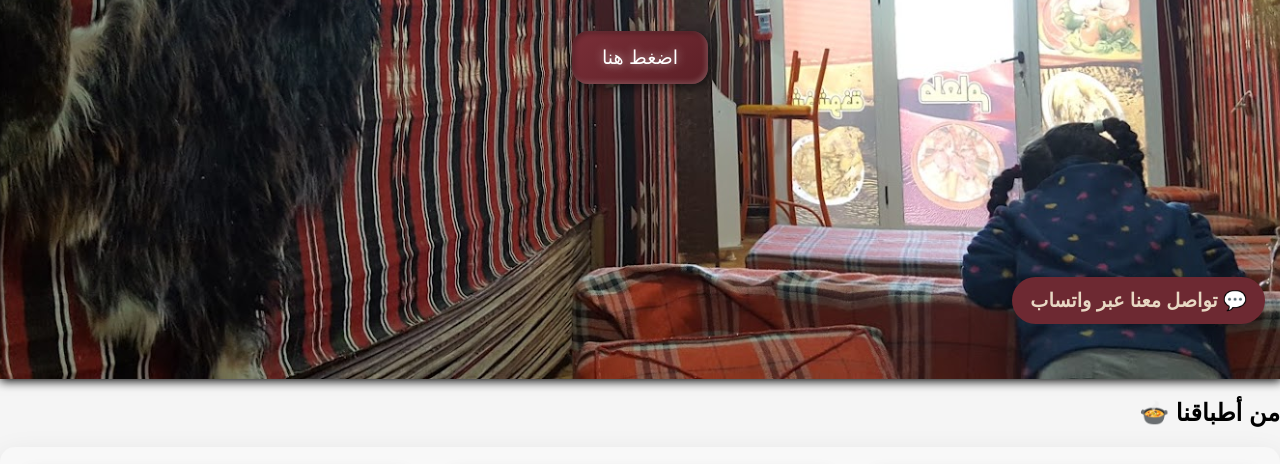
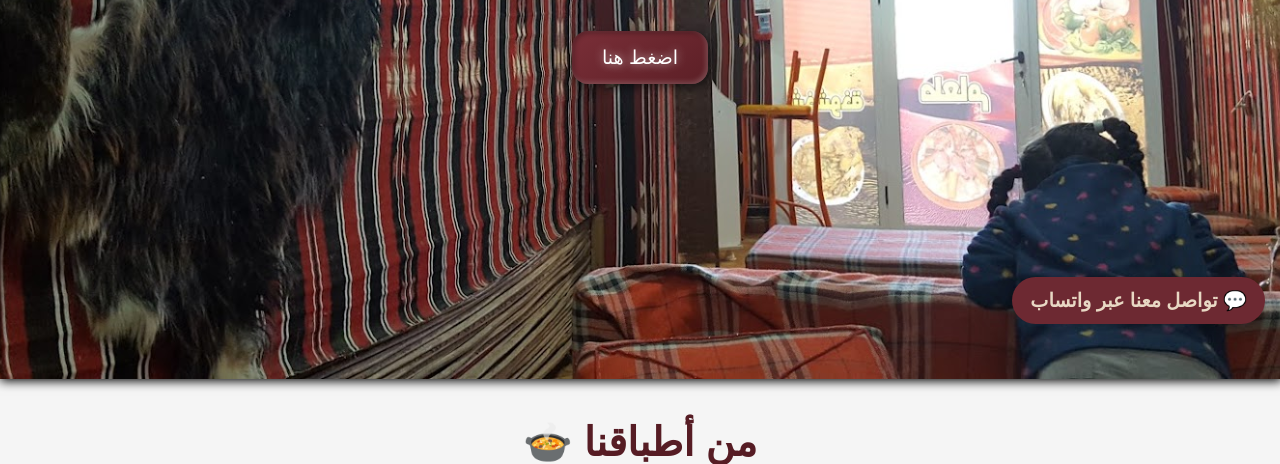
Before and after one commit to amir-lebbaz/Khaymat_Dar_Jdoudi, a plain HTML site: page index.html in a window 1280 px wide. Shown: the part 461-925 px from the top of the page. Drawn offline with Linux system fonts and the light colour scheme.

Commit message:
Update style.css    the h2

```diff
--- a/style.css
+++ b/style.css
@@ -247,65 +247,6 @@ aside.sidebar ul li a:hover {
 }
 
 
-/*
-
-.menu-preview {
-    box-shadow: 0px 0px 7px 1px black;
-    z-index: 1003;
-    position: relative;
-    text-align: center;
-    padding: 50px 20px;
-    background: #E8D8C4;
-    transition: background 1s ease-in-out;
-
-}
-
-.menu-preview h2 {
-    font-size: 2.5rem;
-    margin-bottom: 20px;
-    color: #561C24;
-}
-
-.menu-items {
-    display: flex;
-    justify-content: center;
-    gap: 20px;
-
-}
-
-.menu-item {
-    background: white;
-    padding: 15px;
-    border-radius: 10px;
-    box-shadow: 1px 4px 15px  rgba(0, 0, 0, 0.681);
-    width: 250px;
-    text-align: center;
-    transition: color 1s ease-in-out ,width 0.4s ease-in-out ,background 0.4s ease-in-out, padding 1s ease-in-out;
-
-}
-.menu-item:hover {
-    background: rgb(238, 238, 238);
-    padding: 15px;
-    border-radius: 10px;
-    box-shadow: 1px 4px 35px  rgba(0, 0, 0, 0.766);
-    width: 260px;
-    text-align: center;
-    transition: color 1s ease-in-out ,width 0.4s ease-in-out,background 0.4s ease-in-out, padding 1s ease-in-out;
-
-}
-
-
-
-.menu-item img {
-    width: 100%;
-    border-radius: 10px;
-}
-
-.menu-item h3 {
-    margin: 10px 0;
-    font-size: 1.5rem;
-    color: #561C24;}
-*/
 /* هنا تاع المينيو ونظن تاع الاتصال */
 
 .contact-info {
@@ -1033,3 +974,11 @@ header .menu li {
         height: 10px;
     }
 }
+
+.menu-preview h2 , #h22 {
+    font-size: 2.5rem;
+    margin: 40px;
+    color: #561C24;
+    text-align: center;
+
+}
```
